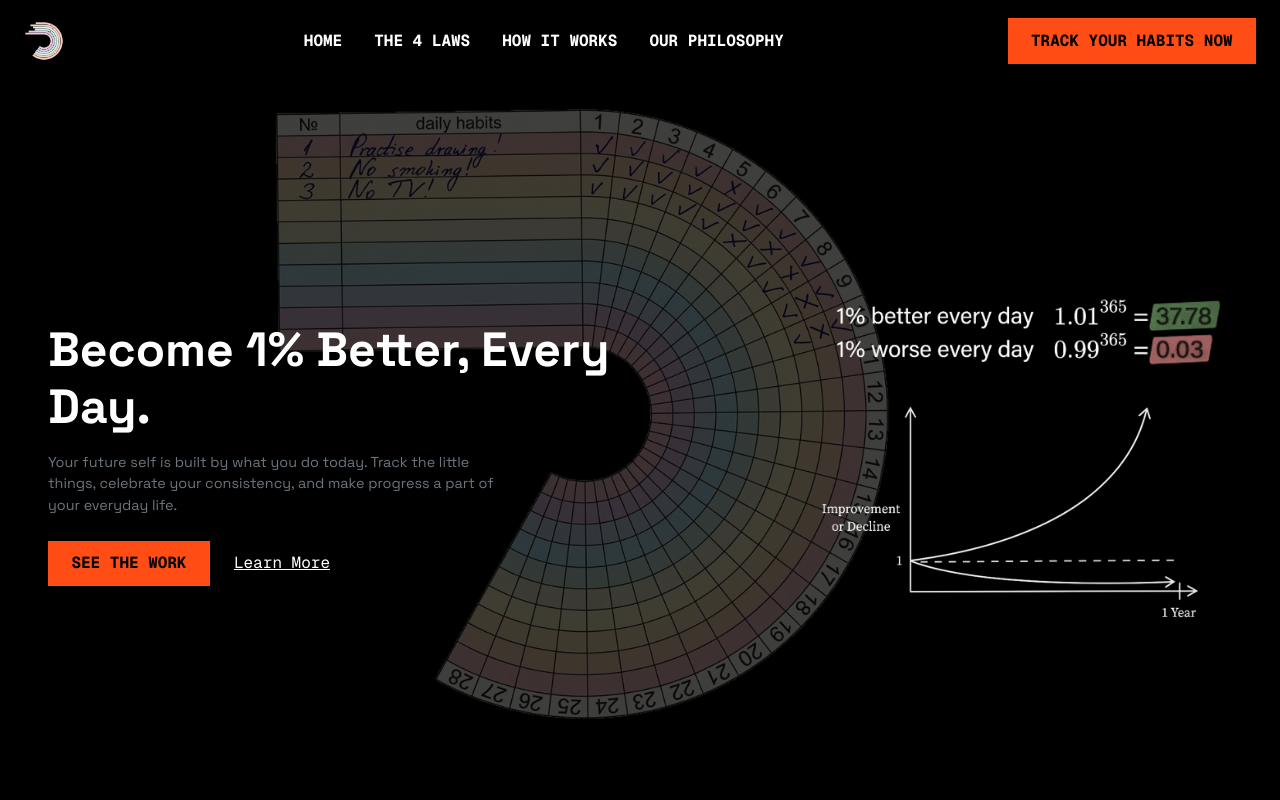
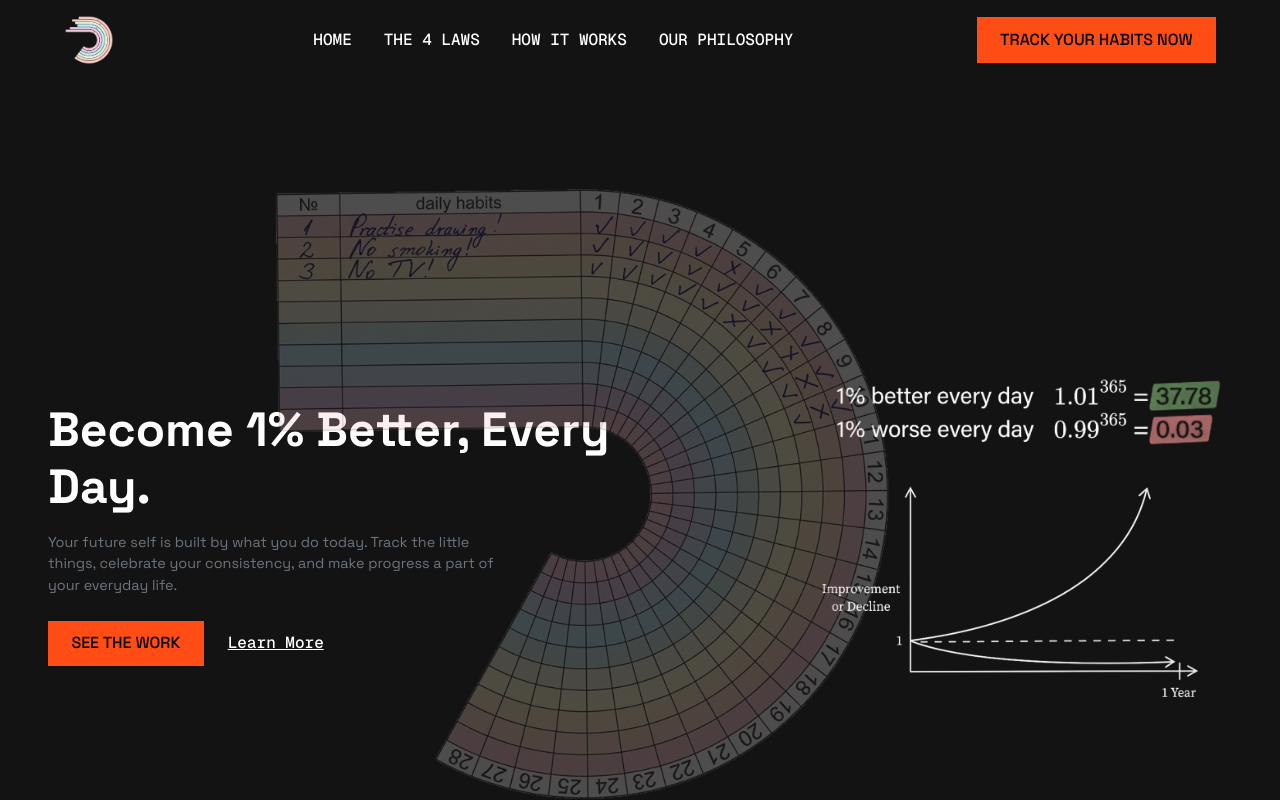
Before and after one commit to Distorver/HabitRack, a website: page index.html in a window 1280 px wide. Shown: the top 800 px of the page. Drawn offline with nearby package versions, Linux system fonts and the light colour scheme.

Commit message:
fix: small adjustments for nav bar

```diff
--- a/css/style.css
+++ b/css/style.css
@@ -11,30 +11,28 @@ BACKGROUND COLOR: #fff
 /* 1. Universal font & dark page background */
 * {
   font-family: "Space Grotesk", sans-serif;
+  padding: 0px;
+  margin: 0px;
+  box-sizing: border-box;
 }
 
 body {
-  background-color: #121212;
-  color: #ffffff;
+  background-color: #141314;
+  overflow-x: hidden;
 }
 
 .navbar {
-  top: 0;
-  left: 0;
-  right: 0;
-  z-index: 100;
+  padding: 10px 40px;
 }
 
 /* 2. Apply Geist Mono to all links & buttons */
-a,
-.navbar-nav .nav-link,
-.btn-orange {
+a {
   font-family: "Geist Mono", monospace;
+  font-weight: 500 !important;
 }
 
 .navbar-nav .nav-link,
 .btn-orange {
-  font-weight: bold;
   text-transform: uppercase;
 }
 
@@ -52,7 +50,7 @@ a,
 
 /* 4. Logo sizing */
 .navbar-logo {
-  height: 40px;
+  height: 50px;
   width: auto;
   max-width: 100%;
   object-fit: contain;
@@ -62,6 +60,8 @@ a,
 /* Hero Section height */
 .hero-section {
   min-height: 100vh;
+  z-index: 4;
+  color: #fff;
   /* padding-top: px; */
 }
 
@@ -80,6 +80,7 @@ a,
   max-height: 85%;
   opacity: 0.25; /* Makes it faded */
   pointer-events: none; /* Lets you click buttons on top of it */
+  z-index: 3;
 }
 
 /* Right side graph image size */
@@ -91,7 +92,7 @@ a,
   margin-top: 9%;
 }
 
-/* ========== 4 LAWS ========== */
+/* ========== 4 LAWS SECTION ========== */
 
 .laws-section {
   display: flex;
--- a/index.html
+++ b/index.html
@@ -42,9 +42,7 @@
 
   <body>
     <!-- ========== NAV START ========== -->
-    <nav
-      class="navbar navbar-expand-lg position-fixed navbar-dark bg-transparent py-3"
-    >
+    <nav class="navbar navbar-expand-lg bg-transparent">
       <div class="container-fluid px-4">
         <!-- Brand -->
         <a class="navbar-brand d-flex align-items-center" href="#">
@@ -55,30 +53,26 @@
           />
         </a>
 
-        <!-- Hamburger toggle -->
-        <button
-          class="navbar-toggler"
-          type="button"
-          data-bs-toggle="collapse"
-          data-bs-target="#navContent"
-        >
-          <span class="navbar-toggler-icon"></span>
-        </button>
-
         <!-- Menu items -->
         <div class="collapse navbar-collapse" id="navContent">
           <ul class="navbar-nav mx-auto text-center">
             <li class="nav-item">
-              <a class="nav-link px-3 text-white" href="#">Home</a>
+              <a class="nav-link px-3 text-white" href="#hero-section">Home</a>
             </li>
             <li class="nav-item">
-              <a class="nav-link px-3 text-white" href="#">The 4 Laws</a>
+              <a class="nav-link px-3 text-white" href="#laws-section"
+                >The 4 Laws</a
+              >
             </li>
             <li class="nav-item">
-              <a class="nav-link px-3 text-white" href="#">How It Works</a>
+              <a class="nav-link px-3 text-white" href="#how-section"
+                >How It Works</a
+              >
             </li>
             <li class="nav-item">
-              <a class="nav-link px-3 text-white" href="#">Our Philosophy</a>
+              <a class="nav-link px-3 text-white" href="#philosophy-section"
+                >Our Philosophy</a
+              >
             </li>
           </ul>
           <div class="text-center">
@@ -94,7 +88,8 @@
     <!-- ========== HERO START ========== -->
     <!-- Hero Section -->
     <section
-      class="hero-section position-relative d-flex align-items-center overflow-hidden bg-black"
+      class="hero-section position-relative d-flex align-items-center overflow-hidden"
+      id="hero-section"
     >
       <!-- Background Faded Image (Habit Wheel) -->
       <img
@@ -137,7 +132,7 @@
 
     <main>
       <!-- ========== 4 LAWS START ========== -->
-      <section class="laws-section">
+      <section class="laws-section" id="laws-section">
         <div class="laws-inspire">
           <p>
             Inspired by <strong>Atomic Habits</strong> by <em>James Clear</em>,
@@ -211,11 +206,11 @@
       <!-- ========== 4 LAWS END ========== -->
 
       <!-- ========== HOW IT WORKS START ========== -->
-
+      <section class="how-section" id="how-section"></section>
       <!-- ========== HOW IT WORKS END ========== -->
 
       <!-- ========== PHILOSOPHY START ========== -->
-      <section class="philosophy-section">
+      <section class="philosophy-section" id="philosophy-section">
         <div class="container-fluid px-4 px-lg-5">
           <div class="sub-container">
             <!-- Header Area -->
```
